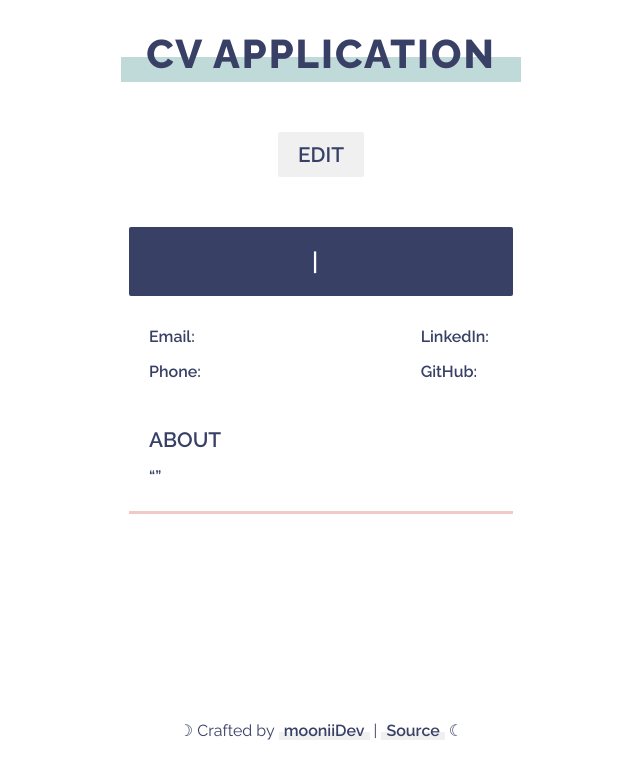
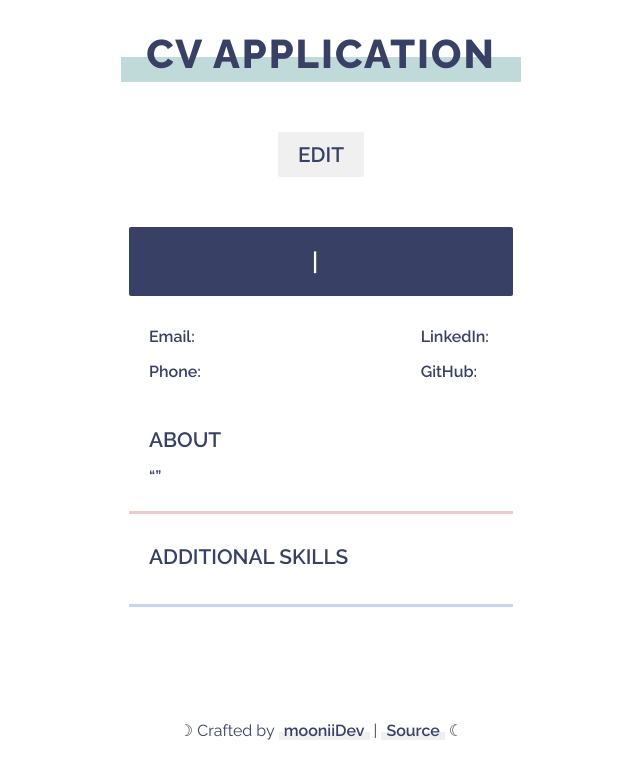
Before and after one commit to mooniiDev/cv-application, a React (Create React App) app: page / in a window 1280 px wide. Both pictures are taken after a click on the button "PREVIEW". Shown: the top 778 px of the page, without its empty margins (319-959 px from the left). Built offline with nearby package versions, Linux system fonts and the light colour scheme.

Commit message:
Create SkillsPreview component, add styling to it

```diff
--- a/src/components/PreviewCV.js
+++ b/src/components/PreviewCV.js
@@ -4,7 +4,7 @@ import PropTypes from 'prop-types';
 
 // Components imports
 import PersonalPreview from './PersonalPreview';
-import PracticePreview from './PracticePreview';
+import SkillsPreview from './SkillsPreview';
 
 // Styling imports
 import '../styles/PreviewCV.css';
@@ -19,12 +19,12 @@ class PreviewCV extends React.Component {
   render() {
     const { cvInfo } = this.props;
     const personalInfo = cvInfo.personal;
-    const practiceInfo = cvInfo.practice;
+    const skillsInfo = cvInfo.skills;
 
     return (
       <div className="preview-box">
         <PersonalPreview personalInfo={personalInfo} />
-        <PracticePreview practiceInfo={practiceInfo} />
+        <SkillsPreview skillsInfo={skillsInfo} />
       </div>
     );
   }
@@ -34,7 +34,7 @@ class PreviewCV extends React.Component {
 PreviewCV.propTypes = {
   cvInfo: PropTypes.shape({
     personal: PropTypes.shape({}),
-    practice: PropTypes.shape({}),
+    skills: PropTypes.arrayOf(PropTypes.shape({})),
   }),
 };
 
@@ -42,7 +42,7 @@ PreviewCV.propTypes = {
 PreviewCV.defaultProps = {
   cvInfo: {
     personal: {},
-    practice: {},
+    skills: [],
   },
 };
 
--- a/src/components/SkillsForm.js
+++ b/src/components/SkillsForm.js
@@ -58,7 +58,7 @@ class SkillsForm extends React.Component {
           {/* If at least one skill is added - show the list of skills */}
           {skillsInfo.length > 0 ? (
             <SkillsList
-              skills={skillsInfo}
+              skillsInfo={skillsInfo}
               handleSkillDelete={handleSkillDelete}
             />
           ) : null}
--- a/src/components/SkillsInfo.js
+++ b/src/components/SkillsInfo.js
@@ -62,12 +62,12 @@ SkillsInfo.propTypes = {
   hover: PropTypes.string,
   formVisibility: PropTypes.bool,
   handleFormDisplay: PropTypes.func,
+  skill: PropTypes.shape({}),
+  error: PropTypes.bool,
+  skillsInfo: PropTypes.arrayOf(PropTypes.shape({})),
   handleSkillsChange: PropTypes.func,
   handleSkillAdd: PropTypes.func,
   handleSkillDelete: PropTypes.func,
-  skillsInfo: PropTypes.arrayOf(PropTypes.shape({})),
-  skill: PropTypes.shape({}),
-  error: PropTypes.bool,
 };
 
 // Creating default props
@@ -78,12 +78,12 @@ SkillsInfo.defaultProps = {
   hover: 'blue-hover',
   formVisibility: false,
   handleFormDisplay: () => {},
+  skill: {},
+  error: false,
+  skillsInfo: [],
   handleSkillsChange: () => {},
   handleSkillAdd: () => {},
   handleSkillDelete: () => {},
-  skillsInfo: [],
-  skill: {},
-  error: false,
 };
 
 export default SkillsInfo;
--- a/src/components/SkillsList.js
+++ b/src/components/SkillsList.js
@@ -17,11 +17,11 @@ class SkillsList extends React.Component {
   }
 
   render() {
-    const { skills, handleSkillDelete } = this.props;
+    const { skillsInfo, handleSkillDelete } = this.props;
 
     return (
       <div className="skills-list">
-        {skills.map((skill) => {
+        {skillsInfo.map((skill) => {
           return (
             <div key={skill.id} data-id={skill.id} className="skill">
               <p key={skill.id} className="skill-text">
@@ -43,13 +43,13 @@ class SkillsList extends React.Component {
 
 // Validating prop types
 SkillsList.propTypes = {
-  skills: PropTypes.arrayOf(PropTypes.shape({})),
+  skillsInfo: PropTypes.arrayOf(PropTypes.shape({})),
   handleSkillDelete: PropTypes.func,
 };
 
 // // Creating default props
 SkillsList.defaultProps = {
-  skills: [],
+  skillsInfo: [],
   handleSkillDelete: () => {},
 };
 
--- /dev/null
+++ b/src/components/SkillsPreview.js
@@ -0,0 +1,55 @@
+// Packages imports
+import React from 'react';
+import PropTypes from 'prop-types';
+
+// Styling imports
+import '../styles/SkillsPreview.css';
+
+class SkillsPreview extends React.Component {
+  constructor(props) {
+    super(props);
+
+    this.state = {};
+  }
+
+  render() {
+    const { skillsInfo } = this.props;
+
+    return (
+      <div className="skills-preview">
+        <p className="preview-info-title">ADDITIONAL SKILLS</p>
+        <div className="skills-preview-list">
+          {skillsInfo.map((skill) => {
+            return (
+              <p key={skill.id} className="skills-preview-text">
+                {skill.text}
+              </p>
+            );
+          })}
+        </div>
+      </div>
+    );
+  }
+}
+
+// Validating prop types
+SkillsPreview.propTypes = {
+  skillsInfo: PropTypes.arrayOf(
+    PropTypes.shape({
+      text: PropTypes.string,
+      index: PropTypes.number,
+      id: PropTypes.string,
+    })
+  ),
+};
+
+// Creating default props
+SkillsPreview.defaultProps = {
+  skillsInfo: {
+    text: '',
+    index: 0,
+    id: '',
+  },
+};
+
+export default SkillsPreview;
--- /dev/null
+++ b/src/styles/SkillsPreview.css
@@ -0,0 +1,18 @@
+.skills-preview {
+  border-bottom: 3px solid var(--light-blue);
+}
+
+.skills-preview-list {
+  display: flex;
+  flex-wrap: wrap;
+  margin: 0 15px;
+  padding-bottom: 20px;
+}
+
+.skills-preview-text {
+  margin: 5px;
+  padding: 8px 10px;
+  background-color: var(--grey);
+  text-transform: capitalize;
+  border-radius: 2px;
+}
```
